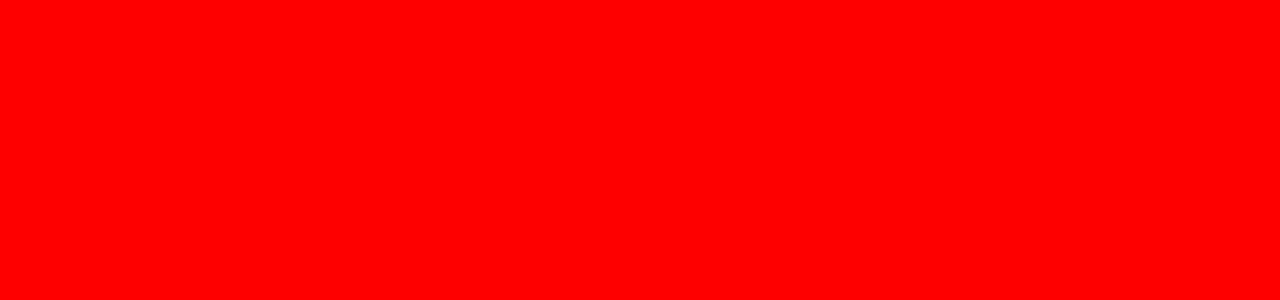
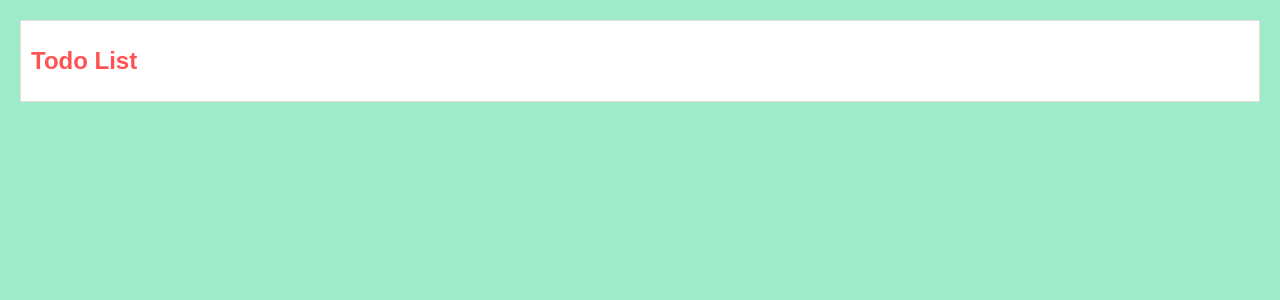
Before and after one commit to catharygr/to-do-list-react, a React (Vite) app: page / in a window 1280 px wide. Shown: the top 300 px of the page. Built offline with nearby package versions, Linux system fonts and the light colour scheme.

Commit message:
Trabajamdo en los componentes y css

```diff
--- a/src/App.jsx
+++ b/src/App.jsx
@@ -1,3 +1,17 @@
-function App() {}
+import React from "react";
+import { BrowserRouter, Routes, Route } from "react-router-dom";
+import TodoList from "./componentes/TodoList";
+import AddTodo from "./componentes/AddTodo";
+
+function App() {
+  return (
+    <BrowserRouter>
+      <Routes>
+        <Route path="/" element={<TodoList />} />
+        <Route path="/add" element={<AddTodo />} />
+      </Routes>
+    </BrowserRouter>
+  );
+}
 
 export default App;
--- /dev/null
+++ b/src/componentes/AddTodo.jsx
@@ -0,0 +1,18 @@
+export default function AddTodo() {
+  const [newTodo, setNewTodo] = React.useState("");
+
+  return (
+    <div>
+      <h1>Add Todo</h1>
+      <form>
+        <input
+          type="text"
+          value={newTodo}
+          onChange={(e) => handleChange(e.target.value)}
+        />
+        <button type="submit">Add</button>
+      </form>
+      q
+    </div>
+  );
+}
--- /dev/null
+++ b/src/componentes/TodoList.jsx
@@ -0,0 +1,38 @@
+/* eslint-disable no-undef */
+import React from "react";
+
+export default function TodoList() {
+  const [todos, setTodos] = React.useState([]);
+
+  // Funcion para agregar una nueva tarea a las lista de tareas
+  function addTodo(newTodo) {
+    setTodos([...todos, newTodo]);
+  }
+  // Funcion para marcar una tarea como completada
+  function completeTodo(index) {
+    const newTodos = [...todos];
+    newTodos[index].isCompleted = true;
+    setTodos(newTodos);
+  }
+  // Funcion para eliminar una tarea de la lista
+  function removeTodo() {
+    const newTodos = [...todos];
+    newTodos.splice(index, 1);
+    setTodos(newTodos);
+  }
+
+  return (
+    <div className="todo-container">
+      <h1>Todo List</h1>
+      <ul className="todo-list">
+        {todos.map((todo, index) => (
+          <li key={index} className={todo.completed ? "completed" : ""}>
+            <span>{todo.task}</span>
+            <button onClick={() => completeTodo(index)}>Complete</button>
+            <button onClick={() => removeTodo(index)}>Delete</button>
+          </li>
+        ))}
+      </ul>
+    </div>
+  );
+}
--- a/src/index.css
+++ b/src/index.css
@@ -1,3 +1,61 @@
 body {
-  background-color: red;
+  background-color: #9feac8;
+  font-family: Arial, sans-serif;
+  margin: 0;
+  padding: 0;
 }
+
+h1 {
+  font-size: 24px;
+  font-weight: bold;
+  color: #ff5252;
+  margin-bottom: 10px;
+}
+
+.todo-container {
+  margin: 20px;
+  padding: 10px;
+  background-color: #fff;
+  border: 1px solid #ddd;
+}
+
+.todo-list {
+  list-style: none;
+  padding: 0;
+}
+
+.todo-list li {
+  display: flex;
+  align-items: center;
+  margin-bottom: 10px;
+}
+
+.todo-list li.completed span {
+  text-decoration: line-through;
+  color: gray;
+}
+
+.todo-list li button {
+  margin-left: 10px;
+}
+span {
+  font-size: 16px;
+  color: #ff5252;
+}
+
+button {
+  font-size: 14px;
+  padding: 5px 10px;
+  background-color: #ff4081;
+  border: none;
+  border-radius: 3px;
+  cursor: pointer;
+}
+
+button:hover {
+  background-color: #ff80ab;
+}
+
+button:focus {
+  outline: none;
+}
```
